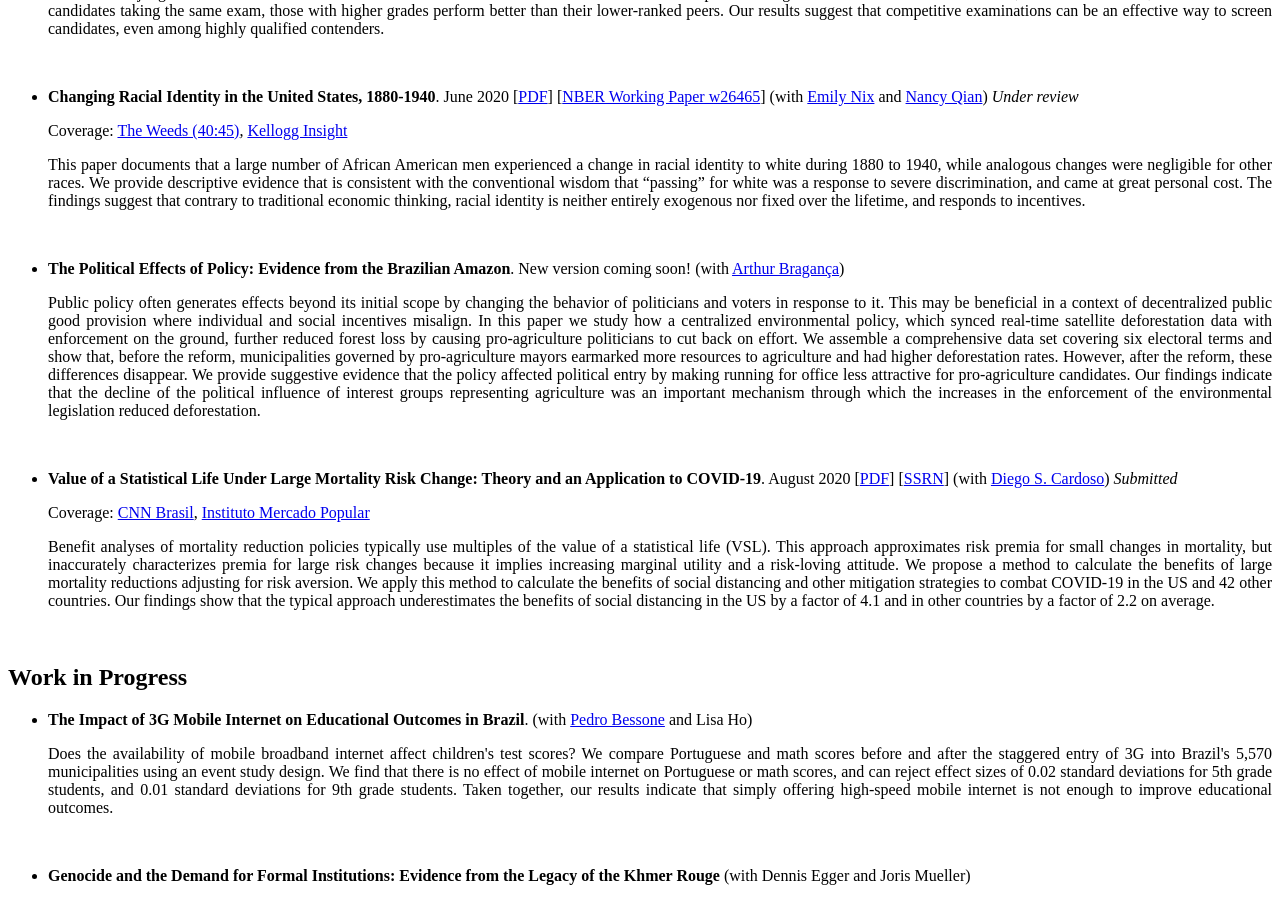
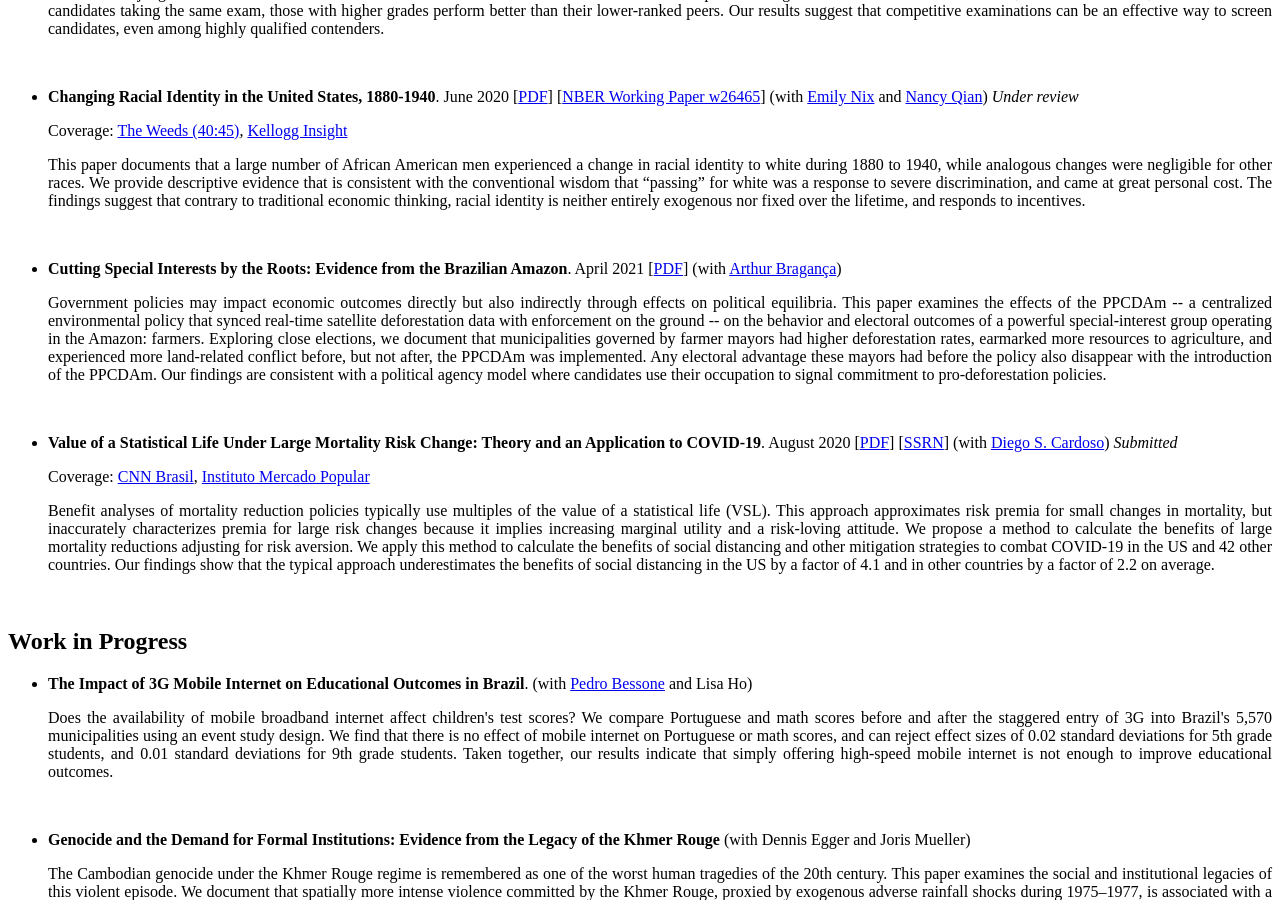
Before and after one commit to rdahis/rdahis.github.io, a Jekyll site: the page built from 1-research.md, in a window 1280 px wide and 900 px high, scrolled down 477 px. Built offline with Jekyll 4.4.1, drawn with Linux system fonts in a browser that asks for light colours; a script that is not in the unit is left out.

Commit message:
Update farmers paper.

```diff
--- a/1-research.md
+++ b/1-research.md
@@ -27,9 +27,9 @@ permalink: /research/
    <p style="text-align: justify;"> This paper documents that a large number of African American men experienced a change in racial identity to white during 1880 to 1940, while analogous changes were negligible for other races. We provide descriptive evidence that is consistent with the conventional wisdom that “passing” for white was a response to severe discrimination, and came at great personal cost. The findings suggest that contrary to traditional economic thinking, racial identity is neither entirely exogenous nor fixed over the lifetime, and responds to incentives. </p>
 
 <br>
-- **The Political Effects of Policy: Evidence from the Brazilian Amazon**. New version coming soon! (with [Arthur Bragança](https://arthurbraganca.com/){:target="_blank"})
+- **Cutting Special Interests by the Roots: Evidence from the Brazilian Amazon**. April 2021 [[PDF](/files/papers/Braganca and Dahis (2021) Cutting Special Interests by the Roots.pdf){:target="_blank"}] (with [Arthur Bragança](https://arthurbraganca.com/){:target="_blank"})
 
-   <p style="text-align: justify;"> Public policy often generates effects beyond its initial scope by changing the behavior of politicians and voters in response to it. This may be beneficial in a context of decentralized public good provision where individual and social incentives misalign. In this paper we study how a centralized environmental policy, which synced real-time satellite deforestation data with enforcement on the ground, further reduced forest loss by causing pro-agriculture politicians to cut back on effort. We assemble a comprehensive data set covering six electoral terms and show that, before the reform, municipalities governed by pro-agriculture mayors earmarked more resources to agriculture and had higher deforestation rates. However, after the reform, these differences disappear. We provide suggestive evidence that the policy affected political entry by making running for office less attractive for pro-agriculture candidates. Our findings indicate that the decline of the political influence of interest groups representing agriculture was an important mechanism through which the increases in the enforcement of the environmental legislation reduced deforestation. </p>
+   <p style="text-align: justify;"> Government policies may impact economic outcomes directly but also indirectly through effects on political equilibria. This paper examines the effects of the PPCDAm -- a centralized environmental policy that synced real-time satellite deforestation data with enforcement on the ground -- on the behavior and electoral outcomes of a powerful special-interest group operating in the Amazon: farmers. Exploring close elections, we document that municipalities governed by farmer mayors had higher deforestation rates, earmarked more resources to agriculture, and experienced more land-related conflict before, but not after, the PPCDAm was implemented. Any electoral advantage these mayors had before the policy also disappear with the introduction of the PPCDAm. Our findings are consistent with a political agency model where candidates use their occupation to signal commitment to pro-deforestation policies. </p>
 
 <br>
 - **Value of a Statistical Life Under Large Mortality Risk Change: Theory and an Application to COVID-19**. August 2020 [[PDF](/files/papers/CD_VSL.pdf){:target="_blank"}] [[SSRN](https://papers.ssrn.com/abstract=3599529){:target="_blank"}] (with [Diego S. Cardoso](https://sites.google.com/view/diegocardoso/){:target="_blank"}) _Submitted_
```
Also changed, not shown: 1 other file.
